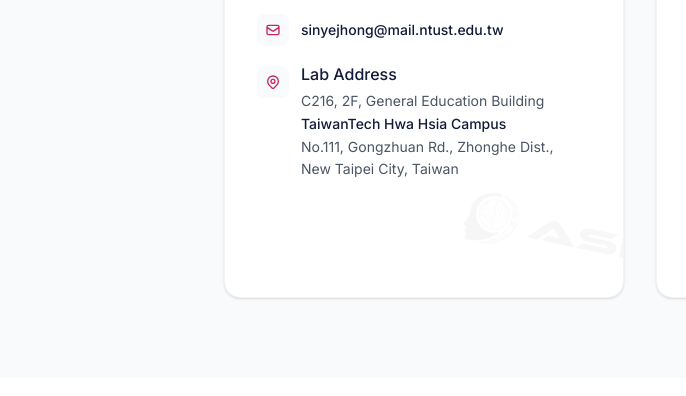
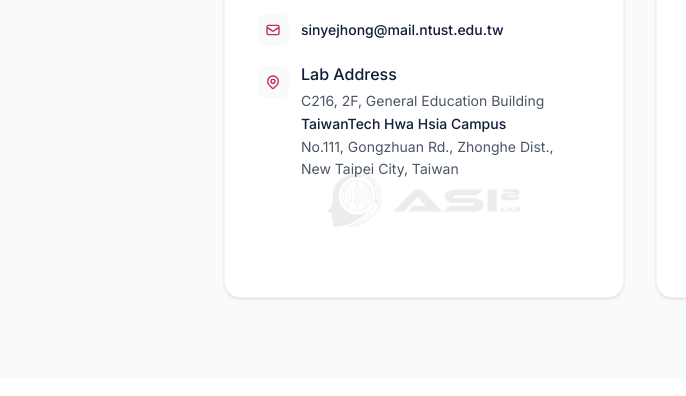
Before and after one commit to sinyejhong/sinyejhong.github.io, an Astro site: page /joinus in a window 1280 px wide. Shown: the part 861-1257 px from the top of the page, 0-686 px from the left. Built offline with nearby package versions, Linux system fonts and the light colour scheme; Astro itself is replaced by a stand-in of ours.

Commit message:
Adjust watermark position (bottom-center) and visibility in Join Us card

```diff
--- a/src/pages/joinus.astro
+++ b/src/pages/joinus.astro
@@ -76,7 +76,7 @@
                 >
                     <!-- Watermark Logo -->
                     <div
-                        class="absolute -bottom-8 -right-8 w-48 h-48 opacity-[0.03] group-hover/card:opacity-[0.08] transition-all duration-500 rotate-12 group-hover/card:rotate-0 group-hover/card:scale-110 pointer-events-none grayscale"
+                        class="absolute bottom-0 left-1/2 -translate-x-1/2 w-48 h-48 opacity-[0.08] group-hover/card:opacity-[0.15] transition-all duration-500 group-hover/card:scale-110 pointer-events-none grayscale"
                     >
                         <img
                             src="/images/logo.png"
```
